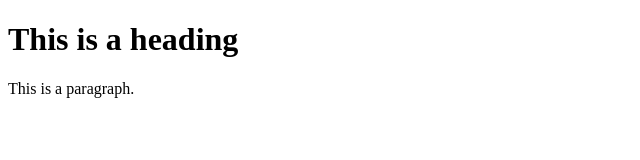
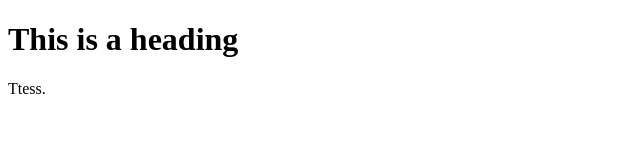
Before and after one commit to gnikmai/Cast-Video-with-subs-locally-to-TV, a plain HTML site: page index.html in a window 1280 px wide. Shown: the whole page, without its empty margins (0-640 px from the left). Drawn offline with Linux system fonts and the light colour scheme.

Commit message:
Update index.html

```diff
--- a/index.html
+++ b/index.html
@@ -5,7 +5,7 @@
   </head>
   <body>
     <h1>This is a heading</h1>
-    <p>This is a paragraph.</p>
+    <p>Ttess.</p>
   </body>
   <script src="app.js"></script>
 </html>
```
